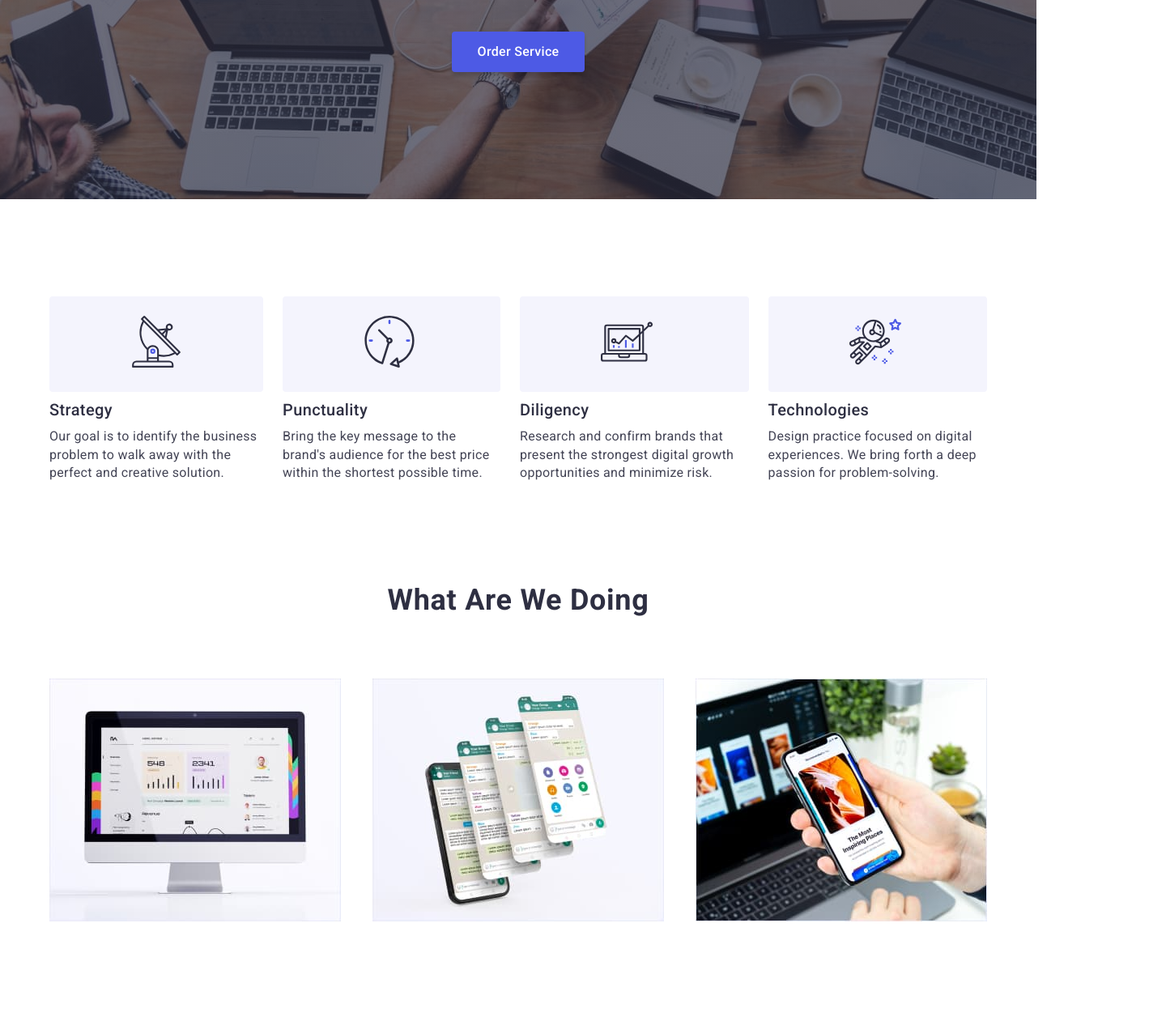
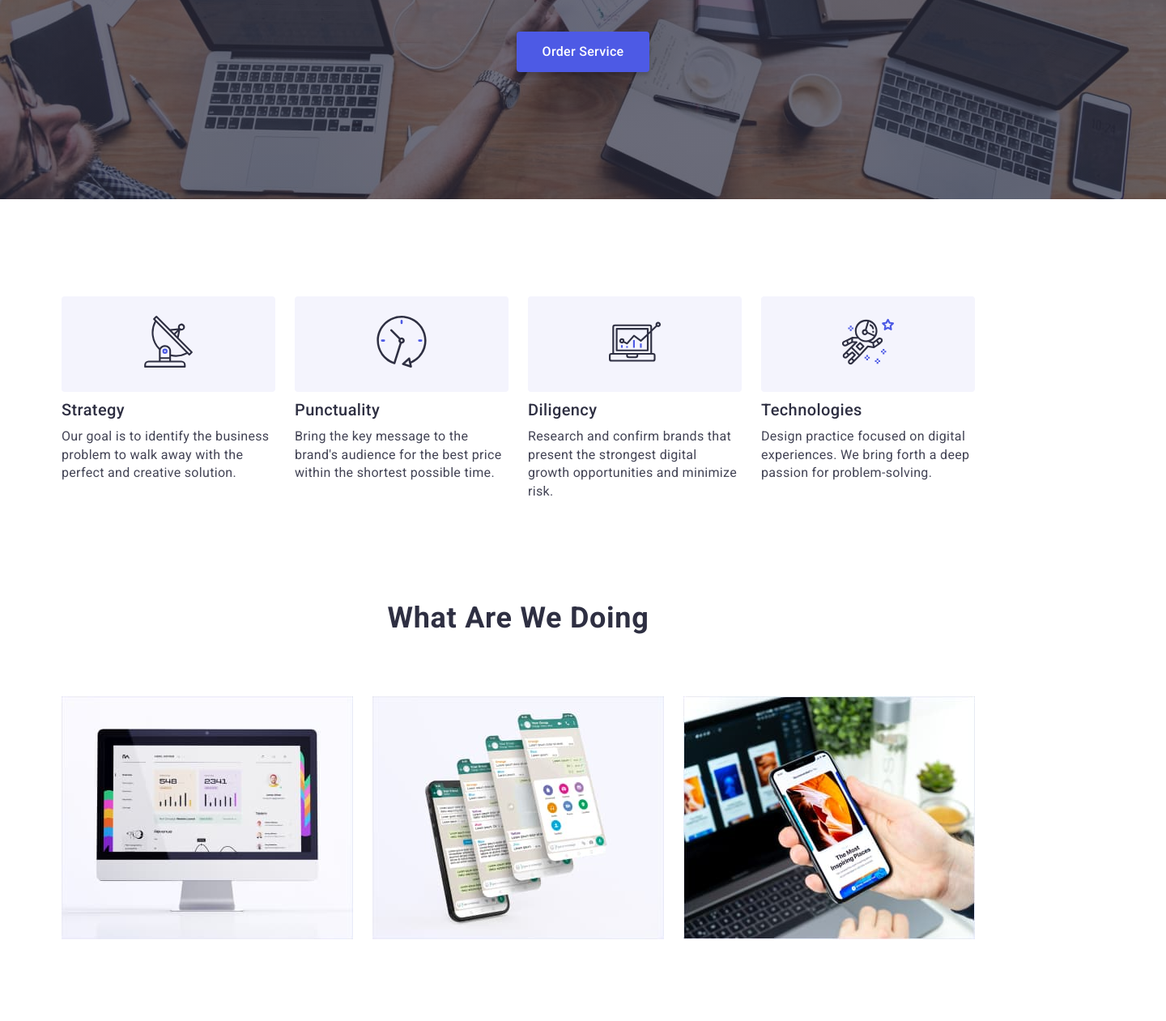
Before and after one commit to RossBujnik/goit-markup-hw-04-ed16, a plain HTML site: page index.html in a window 1280 px wide. Shown: the part 427-1688 px from the top of the page at 81% size, 1440 px wide, since content can reach past the window. Drawn offline with nearby package versions, Linux system fonts and the light colour scheme.

Commit message:
update paddings and margins

```diff
--- a/css/styles.css
+++ b/css/styles.css
@@ -12,6 +12,7 @@
 }
 .container {
 	width: 1158px;
+	padding: 0 15px;
 	margin: 0 auto;
 }
 /* paleta kolorów */
@@ -148,11 +149,12 @@ h3 {
 	background-color: var(--dark);
 	overflow: hidden;
 	height: 600px;
+	width: 1440px;
 }
 .hero_button {
 	display: flex;
 	justify-content: center;
-	padding-top: 48px;
+	margin-top: 48px;
 }
 .hero_button-look {
 	color: var(--white-background);
@@ -175,7 +177,7 @@ h3 {
 	display: flex;
 	flex-direction: row;
 	justify-content: space-between;
-	padding-top: 120px;
+	margin-top: 120px;
 	gap: 24px;
 }
 .section1_svg {
@@ -191,7 +193,7 @@ h3 {
 	font-size: 16px;
 	line-height: 1, 5;
 	letter-spacing: 0.02em;
-	padding-top: 8px;
+	margin-top: 8px;
 }
 /* Main Page - section 2 */
 
@@ -199,7 +201,7 @@ h3 {
 	display: flex;
 	flex-direction: row;
 	justify-content: space-between;
-	padding-bottom: 120px;
+	margin-bottom: 120px;
 }
 
 /* Main Page - section 3 */
@@ -211,7 +213,6 @@ h3 {
 	display: flex;
 	flex-direction: row;
 	justify-content: space-between;
-	padding-top: 72px;
 	padding-bottom: 120px;
 }
 .section3_item {
@@ -267,7 +268,7 @@ h3 {
 	flex-wrap: nowrap;
 	fill: var(--subtle-title);
 	gap: 24px;
-	padding-bottom: 120px;
+	margin-bottom: 120px;
 }
 .customers_item {
 	display: flex;
```
